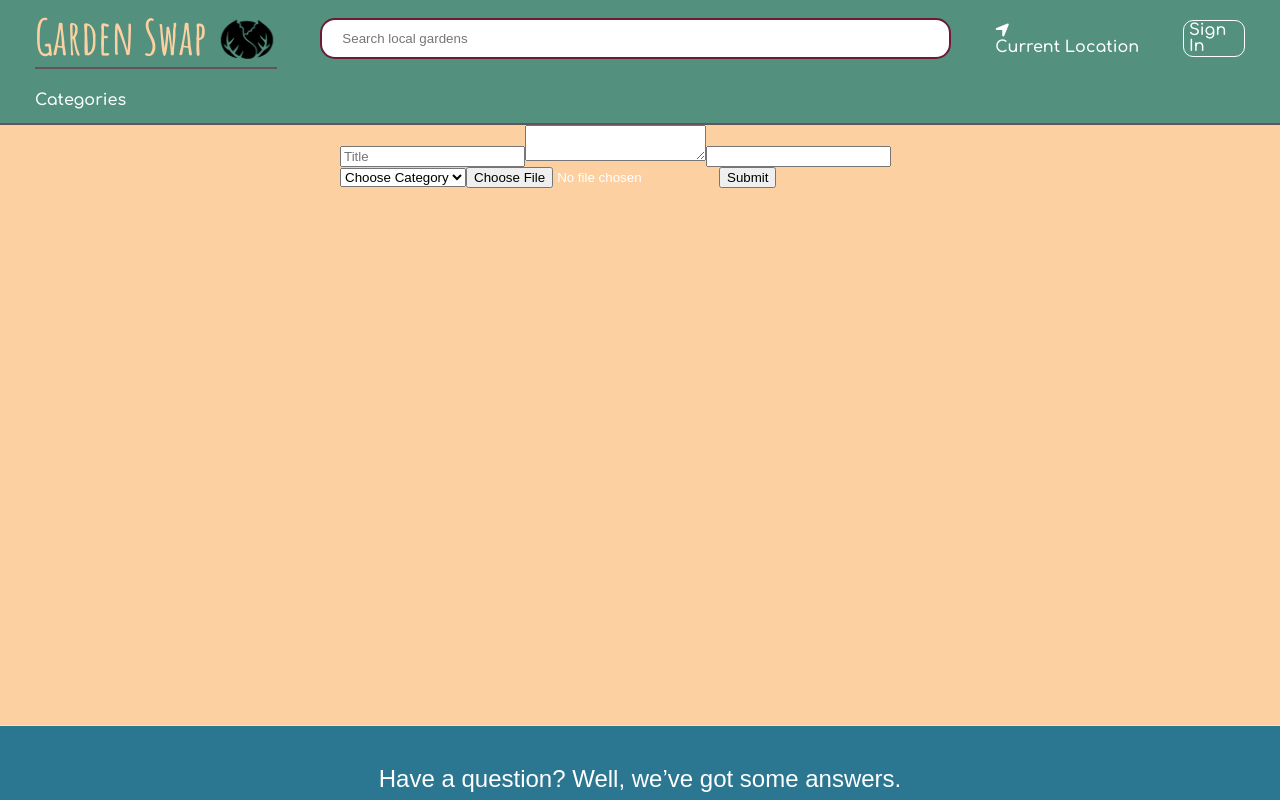
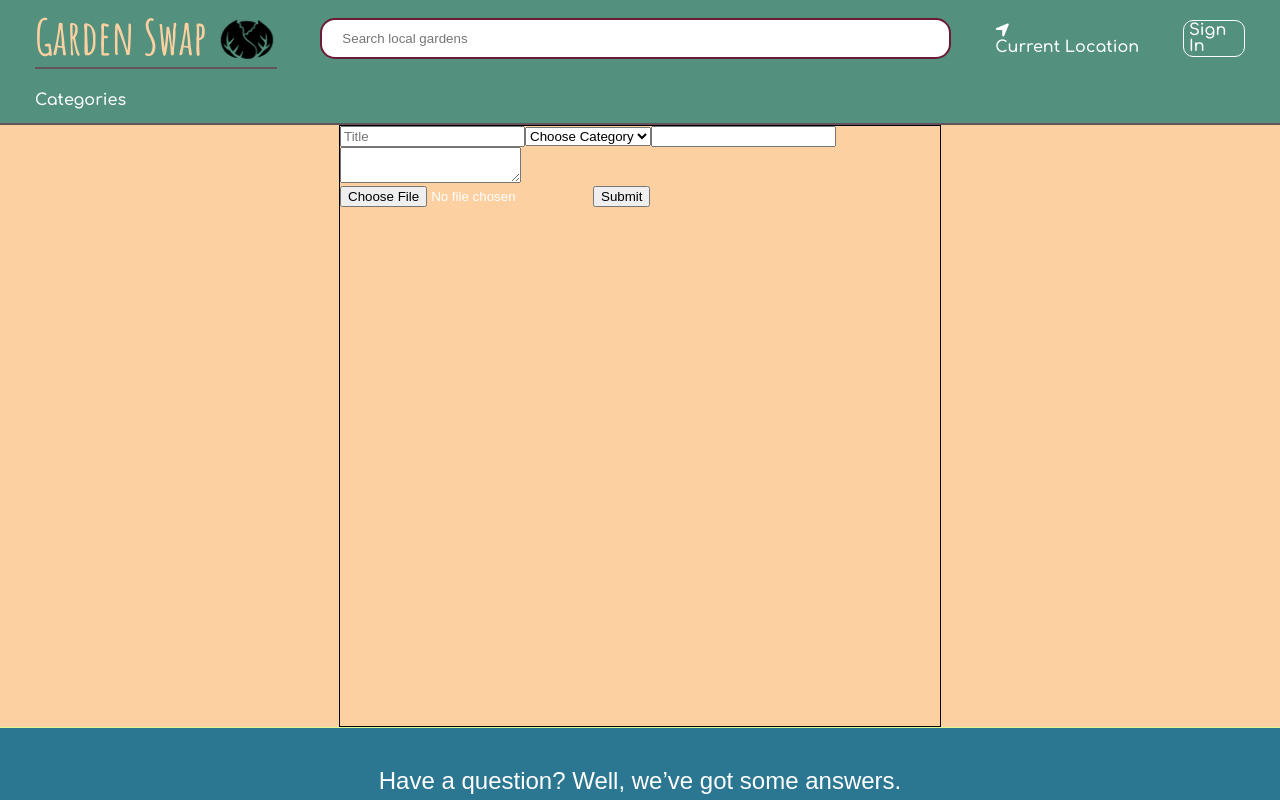
Before and after one commit to bbui195/Garden-Swap, a React (Create React App) app in the folder frontend/: page /#/listingForm in a window 1280 px wide. Shown: the top 800 px of the page. Built offline with nearby package versions, Linux system fonts and the light colour scheme.

Commit message:
ListingFormStyling

```diff
--- a/frontend/src/components/listings/listing_form.jsx
+++ b/frontend/src/components/listings/listing_form.jsx
@@ -59,32 +59,20 @@ class ListingForm extends React.Component {
 
     handleSubmit(e){
         e.preventDefault();
-        // console.log(this.state, "hehehe")
         this.props.makeListing(this.handleFormData())
     }
 
     render(){
         return(
-            <div>
-
-                <form onSubmit={this.handleSubmit} className='listing-form-container'>
+            <div className='listing-form-container'>
+                <form onSubmit={this.handleSubmit} >
+                    <div className='form-inputs-container'>
                         <input
                             type="text"
                             value={this.state.title}
                             onChange={this.update("title")}
                             placeholder="Title"
                             className='title-input'
-                    />
-                    <textarea
-                        value={this.state.body}
-                        onChange={this.update('body')}
-                        className="description-input"
-                    />
-                    <input
-                        type="number"
-                        min="1"
-                        step="any"
-                        // value={this.state.price}
                         />
                         <select name="categories" id="categories">
                             <option selected="true" disabled="disabled">Choose Category</option>
@@ -95,6 +83,18 @@ class ListingForm extends React.Component {
                             <option value="Meats">Meats</option>
                             <option value="Grains">Grains</option>
                         </select>
+                        <input
+                            type="number"
+                            min="1"
+                            step="any"
+                        />
+                        <textarea
+                            value={this.state.body}
+                            onChange={this.update('body')}
+                            className="description-input"
+                        />
+                    </div>
+                    {this.previewImage()}
                     <input
                         type="file"
                         onChange={this.handleFile}
--- a/frontend/src/components/listings/listing_form_container.js
+++ b/frontend/src/components/listings/listing_form_container.js
@@ -9,7 +9,7 @@ const mSTP = (state, ownProps) => ({
         photoUrls: "",
         price: "",
         location: "85203",
-        category: "Fruit"
+        category: ""
     }
 })
 
--- a/frontend/src/styles/listings_form.scss
+++ b/frontend/src/styles/listings_form.scss
@@ -1,6 +1,6 @@
 .listing-form-container {
     height: 600px;
     width: 600px;
-
+    border: 1px solid black;
 
 }
```
Lines whose indentation alone changed are shown as unchanged.
